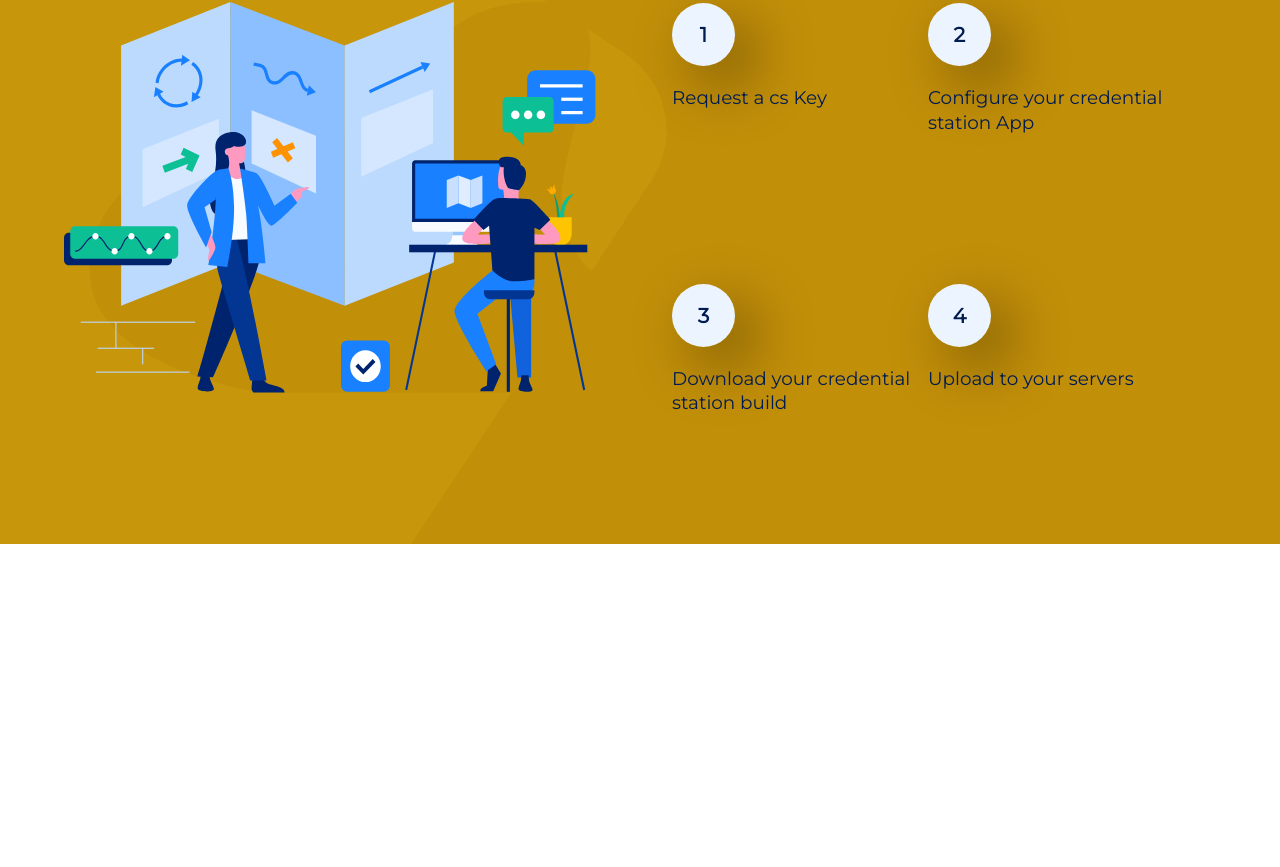
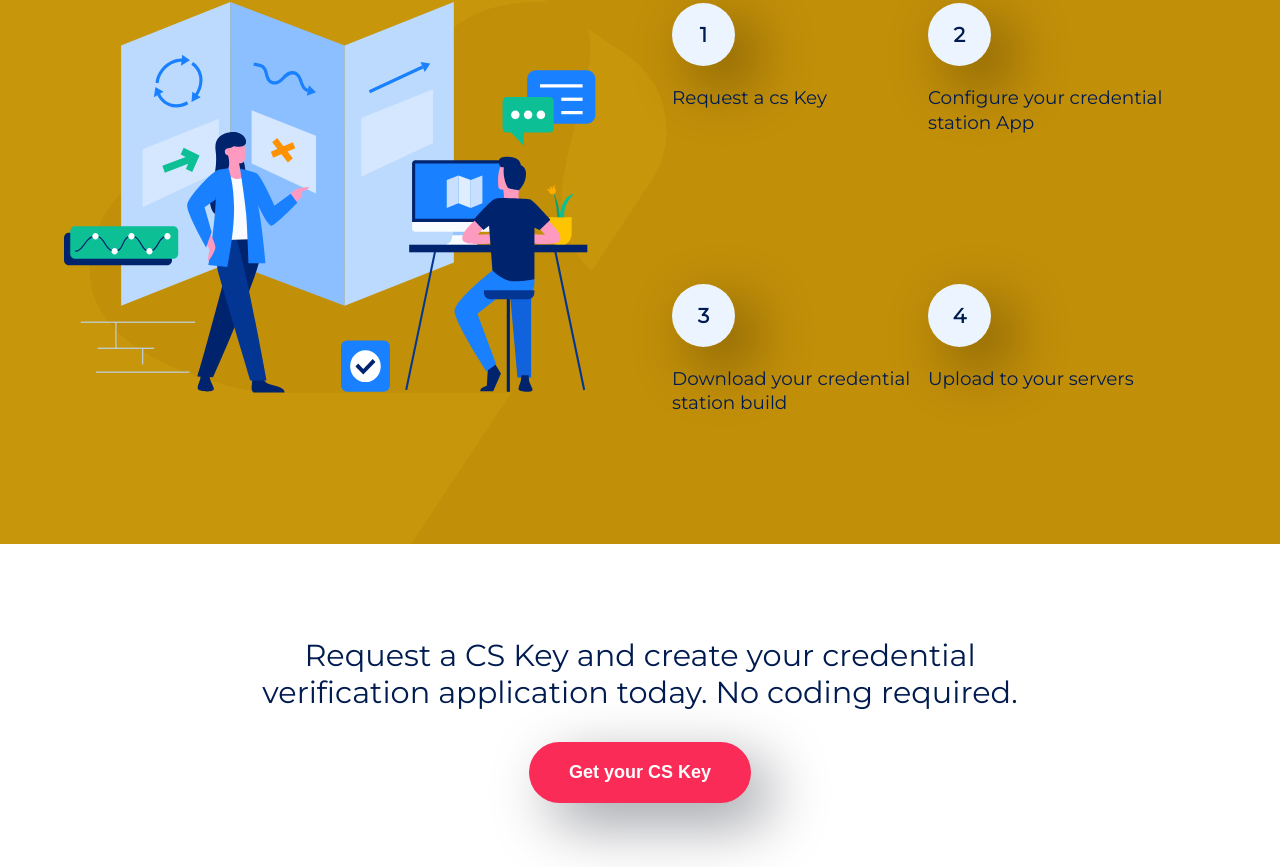
Before and after one commit to uidumajogu/credentialstation, a React (Create React App) app: page / in a window 1280 px wide. Shown: the part 1889-2756 px from the top of the page. Before the commit the page ends 2433 px from the top, so only its background shows below. Built offline with nearby package versions, Linux system fonts and the light colour scheme.

Commit message:
Created the s Component

```diff
--- a/src/Components/Button.jsx
+++ b/src/Components/Button.jsx
@@ -18,7 +18,8 @@ export class Button extends Component {
     padding: this.props.padding ? this.props.padding : "0",
     justifyContent: this.props.justifyContent
       ? this.props.justifyContent
-      : "center"
+      : "center",
+    boxShadow: this.props.boxShadow
   };
 
   buttonImageStyle = {
--- /dev/null
+++ b/src/Pages/LandingPage/Components/CallToAction/CallToAction.css
@@ -0,0 +1,16 @@
+.CallToActionContainer {
+  display: flex;
+  flex-direction: column;
+  justify-content: center;
+  align-items: center;
+  background-color: #ffffff;
+  padding: 5vw 10vw;
+}
+
+.CallToActionContainer p {
+  font-size: calc(24px + 0.5vw);
+  line-height: calc(24px + 1vw);
+  text-align: center;
+  color: #001b50;
+  padding: 0 10vw;
+}
--- /dev/null
+++ b/src/Pages/LandingPage/Components/CallToAction/CallToAction.jsx
@@ -0,0 +1,30 @@
+import React, { Component } from "react";
+import "./CallToAction.css";
+import Button from "../../../../Components/Button";
+
+export class CallToAction extends Component {
+  render() {
+    return (
+      <div className="CallToActionContainer">
+        <p>
+          Request a CS Key and create your credential verification application
+          today. No coding required.
+        </p>
+
+        <Button
+          buttonLabel="Get your CS Key"
+          color="#FFFFFF"
+          backgroundColor="#FA2B56"
+          fontSize="18px"
+          fontWeight="bold"
+          borderRadius="50px"
+          boxShadow="20px 20px 60px rgba(2, 8, 22, 0.4)"
+          padding="20px 40px"
+          //   onClick={buttonLabel => this.navButtonClicked(buttonLabel)}
+        />
+      </div>
+    );
+  }
+}
+
+export default CallToAction;
--- a/src/Pages/LandingPage/LandingPage.jsx
+++ b/src/Pages/LandingPage/LandingPage.jsx
@@ -3,6 +3,7 @@ import Header from "./Components/Header/Header";
 import InstitutionsGrid from "./Components/InstitutionsGrid/InstitutionsGrid";
 import Features from "./Components/Features/Features";
 import HowItWorks from "./Components/HowItWorks/HowItWorks";
+import CallToAction from "./Components/CallToAction/CallToAction";
 
 export class LandingPage extends Component {
   render() {
@@ -12,6 +13,7 @@ export class LandingPage extends Component {
         <InstitutionsGrid />
         <Features />
         <HowItWorks />
+        <CallToAction />
       </React.Fragment>
     );
   }
```
